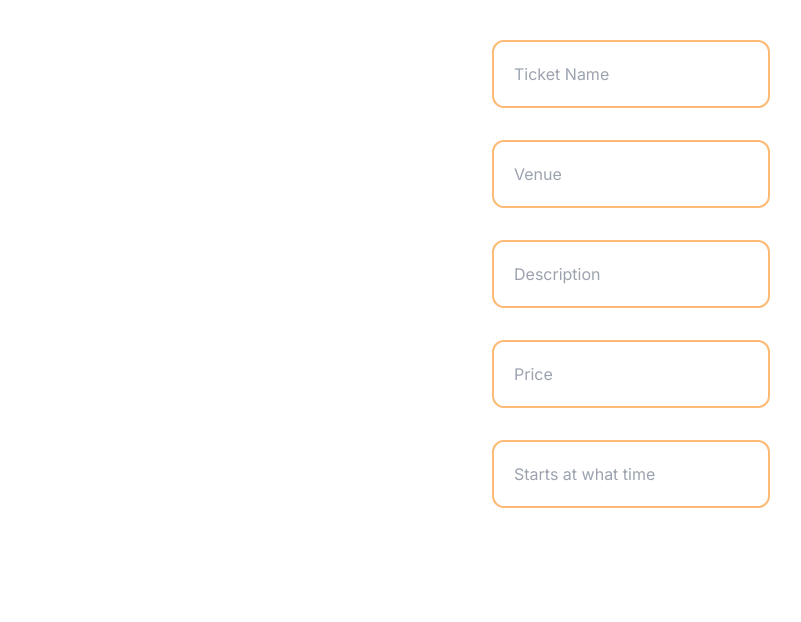
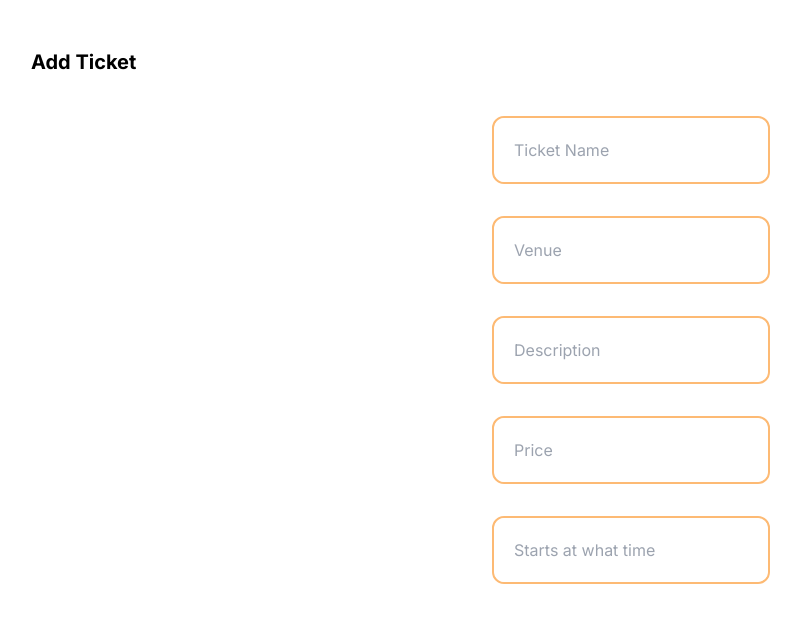
Before and after one commit to brayanriunge/ticketing, a Next.js app: page /dashboard in a window 1280 px wide. Shown: the top 622 px of the page, without its empty margins (9-810 px from the left). Built offline with nearby package versions, Linux system fonts and the light colour scheme.

Commit message:
Dashboard header

```diff
--- a/app/dashboard/page.tsx
+++ b/app/dashboard/page.tsx
@@ -16,6 +16,9 @@ export default function Dashboard() {
   } = useForm<formValues>();
   return (
     <section className="gap-16  md:h-full pb-4">
+      <div className="flex items-center justify-between mt-12 px-10">
+        <h1 className="font-bold text-xl ">Add Ticket</h1>
+      </div>
       <form action="">
         <div className="md:flex flex-col w-5/6 mx-auto md:h-5/6 items-center justify-between p-5 m-5 gap-8">
           <div className=" md:flex border-2 rounded-xl border-orange-300 items-center ">
```
